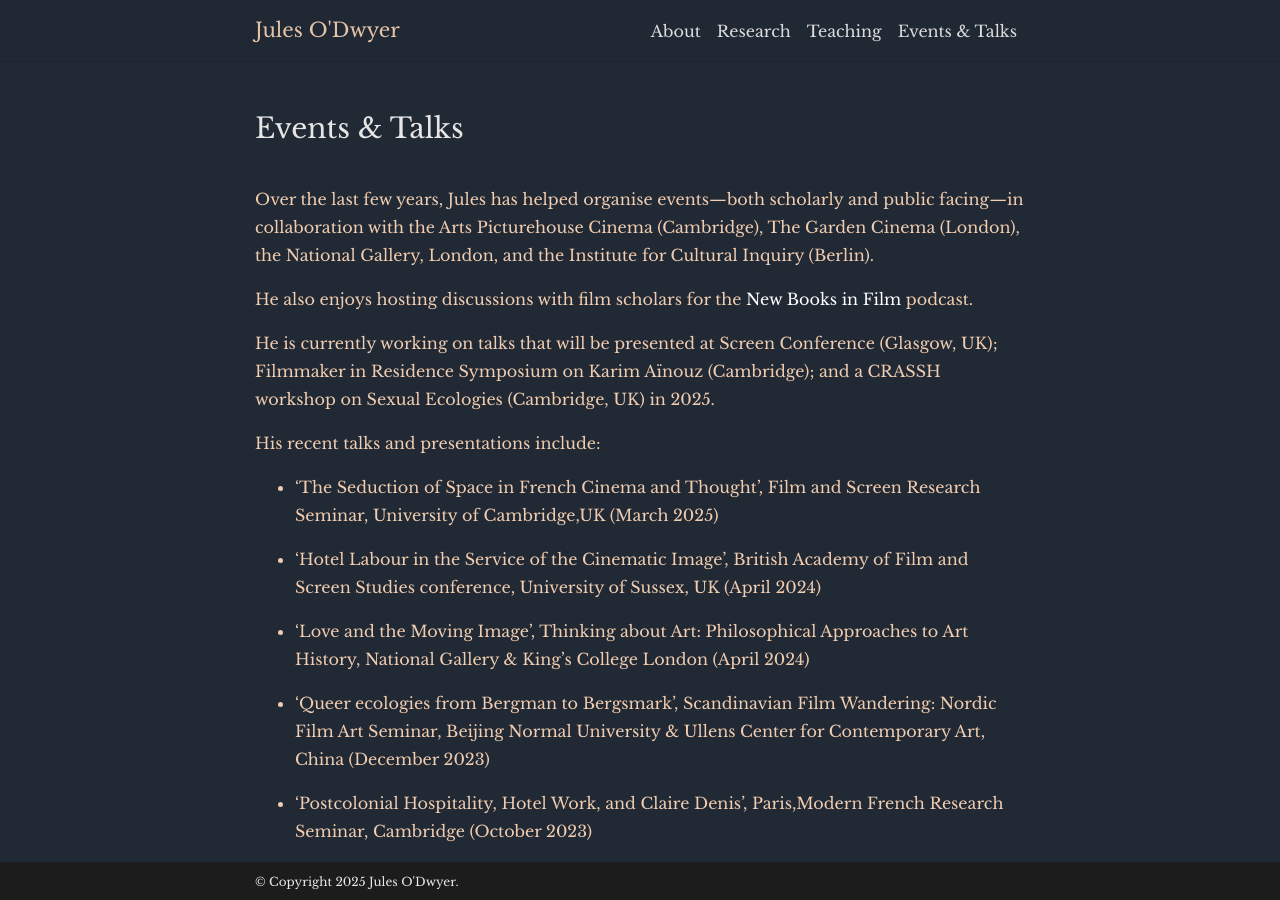
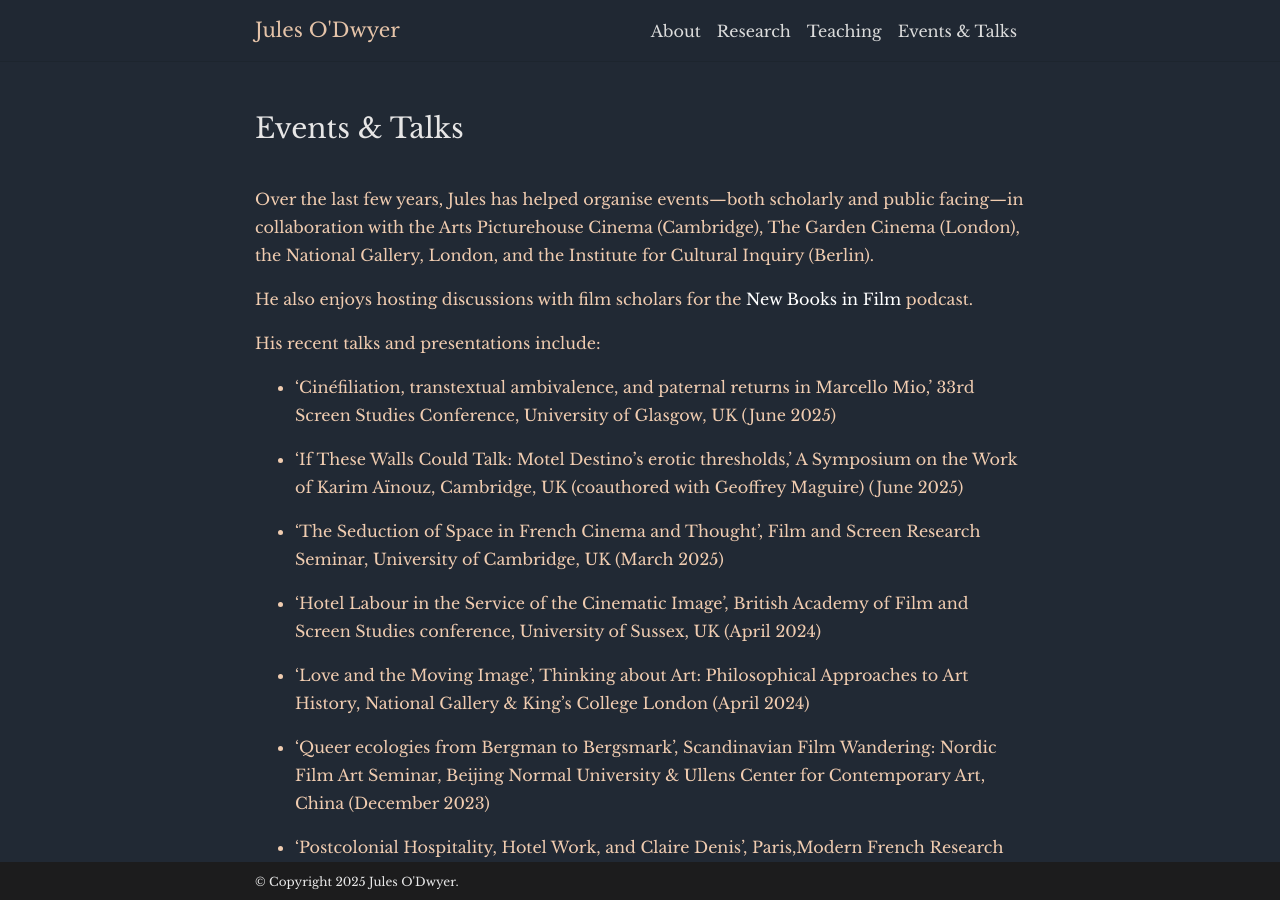
Before and after one commit to julesodwyer/julesodwyer.github.io, a Jekyll site: the page built from _pages/talks.md, in a window 1280 px wide and 900 px high. Built offline with Jekyll 4.4.1, drawn with Linux system fonts in a browser that asks for light colours; comment, search, counter and statistics services are not loaded; a style sheet for code colours, icons or effects is not loaded.

Commit message:
Update talks.md

```diff
--- a/_pages/talks.md
+++ b/_pages/talks.md
@@ -11,11 +11,13 @@ Over the last few years, Jules has helped organise events—both scholarly and p
 
 He also enjoys hosting discussions with film scholars for the [New Books in Film](https://newbooksnetwork.com/hosts/profile/3701215f-f53f-4002-9548-ea6672e12f05) podcast.
 
-He is currently working on talks that will be presented at Screen Conference (Glasgow, UK); Filmmaker in Residence Symposium on Karim Aïnouz (Cambridge); and a CRASSH workshop on Sexual Ecologies (Cambridge, UK) in 2025.
-
 His recent talks and presentations include:
 
-* 'The Seduction of Space in French Cinema and Thought', Film and Screen Research Seminar, University of Cambridge,UK (March 2025)
+* 'Cinéfiliation, transtextual ambivalence, and paternal returns in Marcello Mio,' 33rd Screen Studies Conference, University of Glasgow, UK (June 2025)
+
+* 'If These Walls Could Talk: Motel Destino’s erotic thresholds,' A Symposium on the Work of Karim Aïnouz, Cambridge, UK (coauthored with Geoffrey Maguire) (June 2025)
+
+* 'The Seduction of Space in French Cinema and Thought', Film and Screen Research Seminar, University of Cambridge, UK (March 2025)
 
 * 'Hotel Labour in the Service of the Cinematic Image’, British Academy of Film and Screen Studies conference, University of Sussex, UK (April 2024)
 
```
